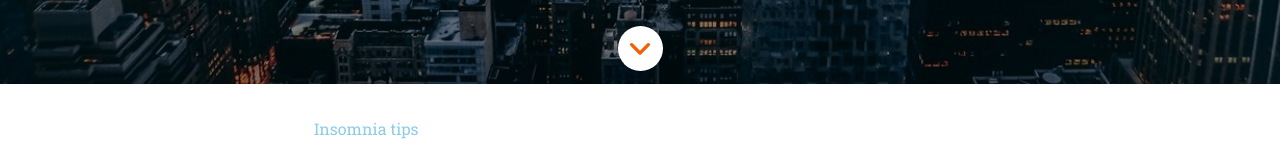
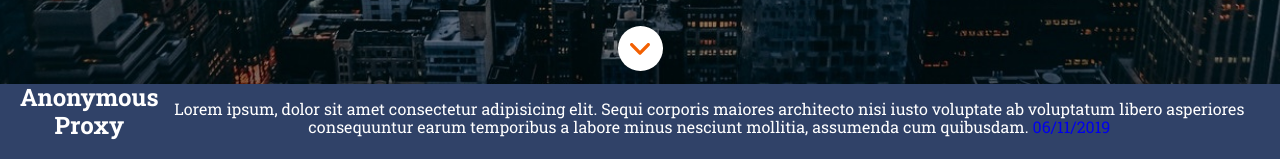
Before and after one commit to nataliajimenezq/anonymus-proxy-landing-responsive, a website: page public/index.html in a window 1280 px wide. Shown: the part 716-879 px from the top of the page. Drawn offline with Linux system fonts and the light colour scheme.

Commit message:
Add new section

```diff
--- /dev/null
+++ b/_src/assets/scss/components/_newsection.scss
@@ -0,0 +1,18 @@
+.newsection{
+    background-color:$color-orange;
+    color:$color-white;
+    text-align:center;
+    padding:0 20px 0 20px;
+
+}
+.newsection__tittle{
+    margin-top:0;
+}
+@media all and(min-width:780px){
+
+.newsection{
+    display:flex;
+    flex-direction:row;
+    background-color:$color-darkblue;
+}
+ }
--- a/_src/assets/scss/layout/_footer.scss
+++ b/_src/assets/scss/layout/_footer.scss
@@ -73,7 +73,7 @@
 @media all and (min-width:1280px){
     .footer{
         display:flex;
-        justify-content: center;
+        justify-content: space-evenly;
         align-items: center;}
 
     .footer__container{
--- a/_src/assets/scss/main.scss
+++ b/_src/assets/scss/main.scss
@@ -19,5 +19,6 @@ html{
 
 /*imports components*/
 @import 'components/hero.scss';
+@import 'components/newsection.scss';
 @import 'components/article.scss';
 @import 'components/main-reasons.scss';
--- a/public/index.html
+++ b/public/index.html
@@ -39,6 +39,16 @@
 
                         </button>
                     </div>
+                </section>
+                <section class="newsection">
+                     <h2 class="newsection__tittle">Anonymous Proxy</h2>
+
+                    <p>Lorem ipsum, dolor sit amet consectetur adipisicing elit. Sequi corporis
+                        maiores architecto nisi iusto voluptate ab voluptatum libero asperiores
+                        consequuntur earum temporibus a labore minus nesciunt mollitia, assumenda
+                        cum quibusdam. <a href="https://trello.com/es">06/11/2019</a>
+
+                    </p>
                 </section>
                 <article class="article" id="articles">
                     <div class="article__container"> <span class="article__category">Insomnia tips</span>
```
Also changed, not shown: _src/templates/index.html (+2 -0 lines), _src/templates/partials/_newsection.html (added, +8 -0 lines), public/assets/css/main.css, 1 other file.
